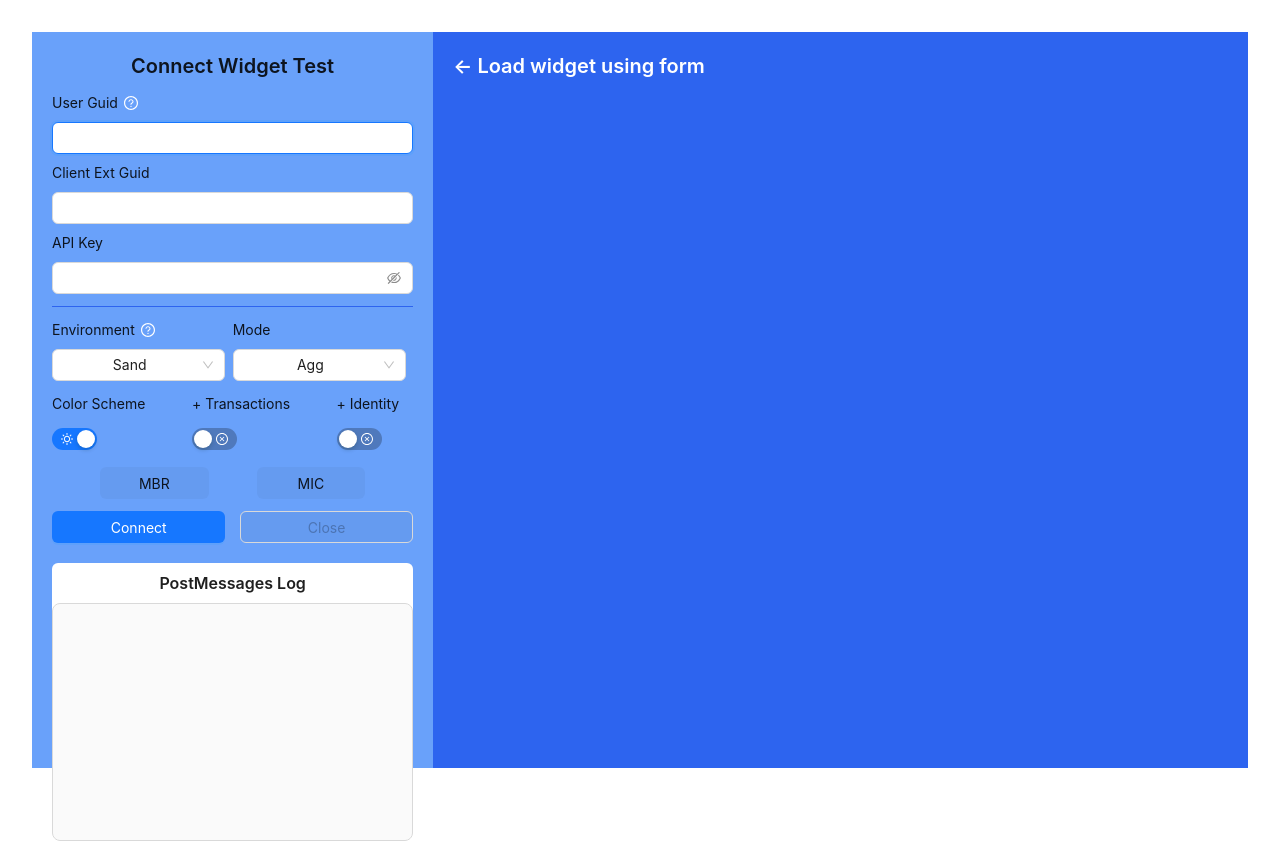
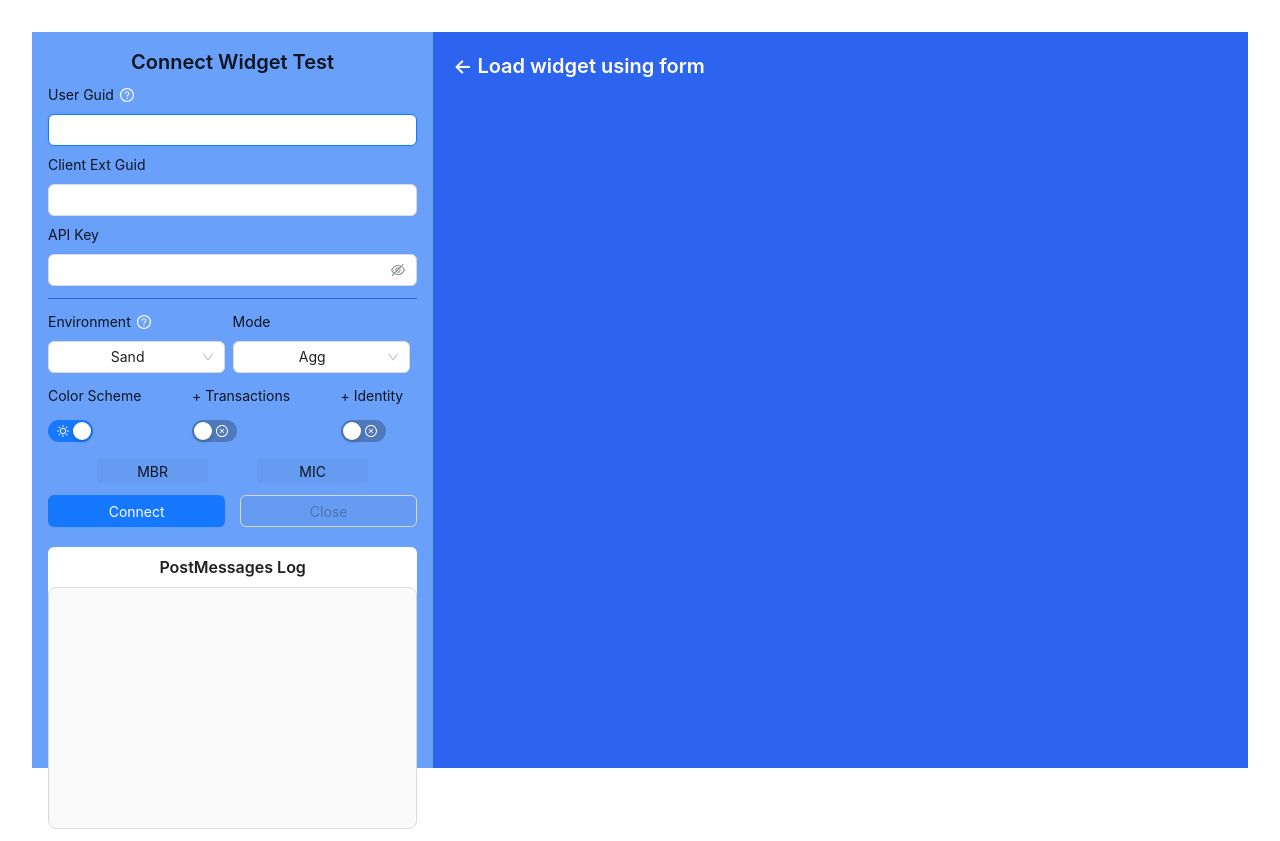
Before and after one commit to Jameson13B/Connect-Widget-Test, a React (Vite) app: page / in a window 1280 px wide. Built offline with nearby package versions, Linux system fonts and the light colour scheme.

Commit message:
Updated some styles

```diff
--- a/src/SidePanel.tsx
+++ b/src/SidePanel.tsx
@@ -62,11 +62,11 @@ export const SidePanel = ({
       width="33%"
       style={{
         textAlign: 'center',
-        padding: 20,
+        padding: 16,
         backgroundColor: STYLES.Secondary,
       }}
     >
-      <Title level={4} style={{ margin: '0 0 12px' }}>
+      <Title level={4} style={{ margin: '0 0 8px' }}>
         Connect Widget Test
       </Title>
       <Form
@@ -248,6 +248,7 @@ export const SidePanel = ({
             onClick={() =>
               memberGuid ? setMemberGuid(null) : handleAlertInput('member')
             }
+            size="small"
             style={{ width: '30%' }}
             variant={memberGuid ? 'dashed' : 'filled'}
           >
@@ -261,6 +262,7 @@ export const SidePanel = ({
                 ? setMicrodepositGuid(null)
                 : handleAlertInput('microdeposit')
             }
+            size="small"
             style={{ width: '30%' }}
             variant={microdepositGuid ? 'dashed' : 'filled'}
           >
```
